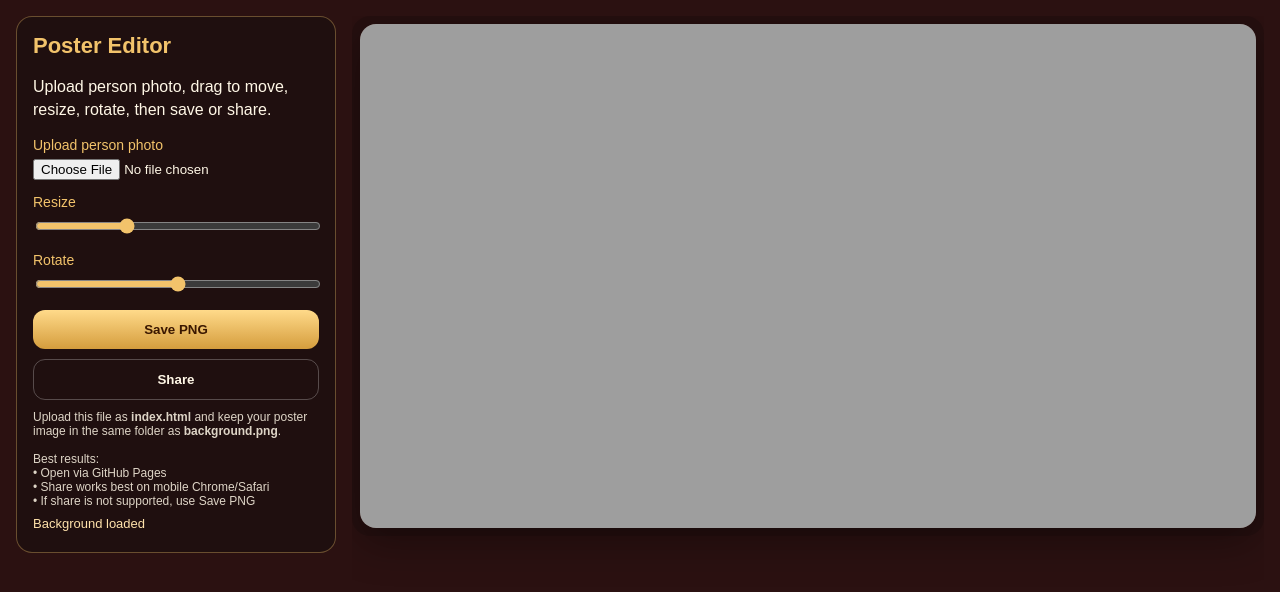
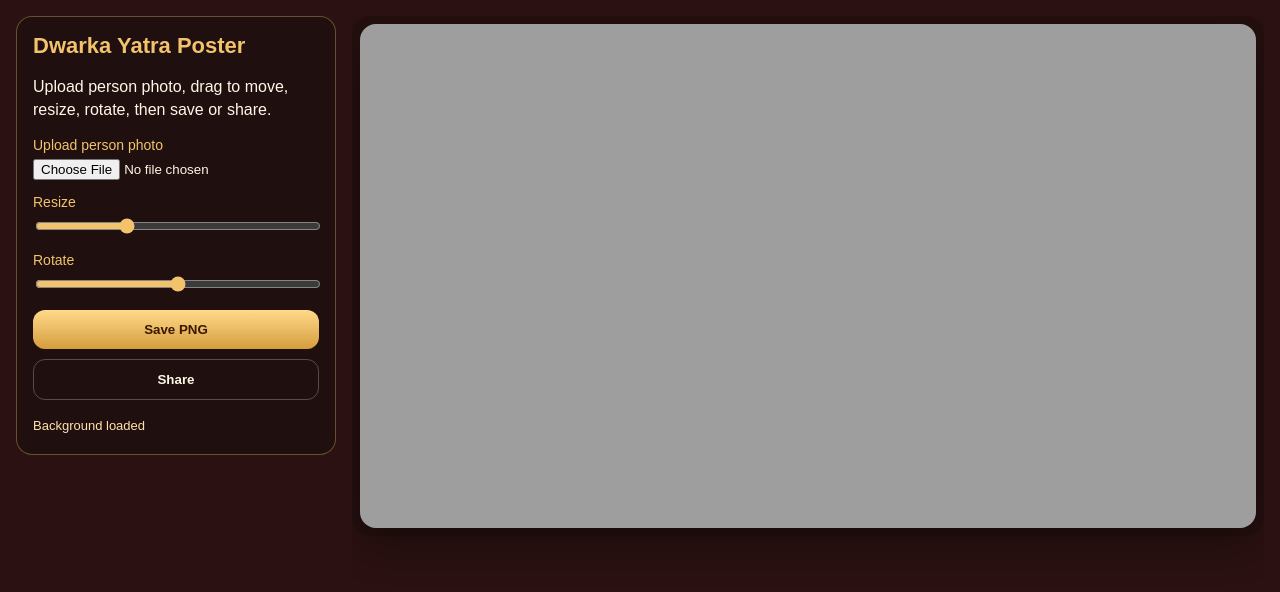
Before and after one commit to jatin-lakhani/DvarkaYatra, a plain HTML site: page index.html in a window 1280 px wide. Drawn offline with Linux system fonts and the light colour scheme.

Commit message:
Update index.html

```diff
--- a/index.html
+++ b/index.html
@@ -107,7 +107,7 @@
 <body>
   <div class="app">
     <aside class="panel">
-      <h1>Poster Editor</h1>
+      <h1>Dwarka Yatra Poster</h1>
       <p>Upload person photo, drag to move, resize, rotate, then save or share.</p>
 
       <div class="control">
@@ -127,15 +127,6 @@
 
       <button id="saveBtn">Save PNG</button>
       <button id="shareBtn" class="secondary">Share</button>
-
-      <div class="small">
-        Upload this file as <b>index.html</b> and keep your poster image in the same folder as <b>background.png</b>.
-        <br><br>
-        Best results:
-        <br>• Open via GitHub Pages
-        <br>• Share works best on mobile Chrome/Safari
-        <br>• If share is not supported, use Save PNG
-      </div>
 
       <div class="status" id="status">Loading background...</div>
     </aside>
```
